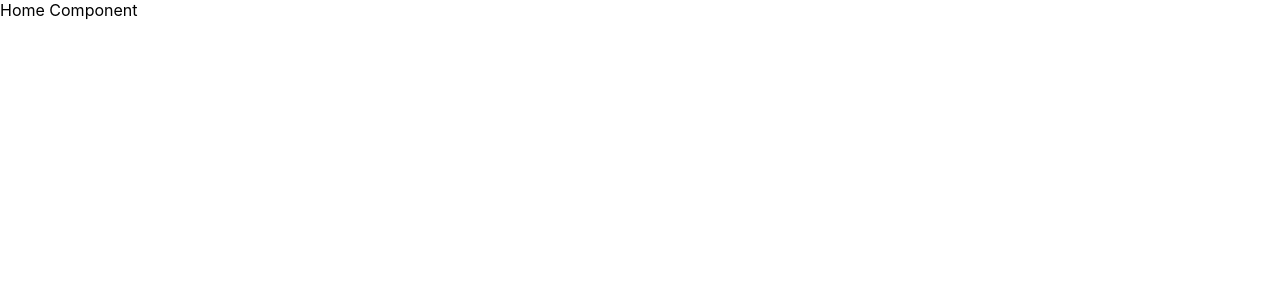
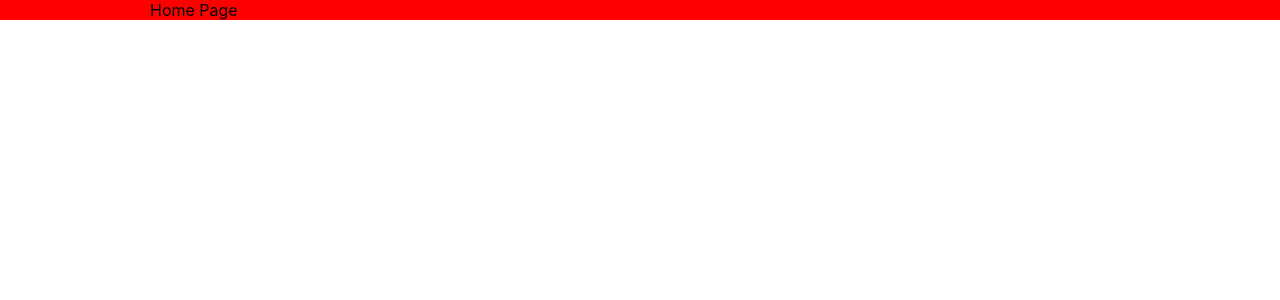
Before and after one commit to VladimirZhd/sign-of-the-times, a React (Create React App) app: page / in a window 1280 px wide. Shown: the top 300 px of the page. Built offline with nearby package versions, Linux system fonts and the light colour scheme.

Commit message:
practice

```diff
--- a/src/App.css
+++ b/src/App.css
@@ -1,7 +1,10 @@
 * {
 	box-sizing: border-box;
 }
-
+.home-wrapper {
+padding-left: 150px;
+background-color: red;
+}
 body {
 	color: black;
 }
--- a/src/components/Home.js
+++ b/src/components/Home.js
@@ -1,7 +1,13 @@
 import React from 'react';
 
 const Home = () => {
-	return <div className='home-wrapper'>Home Component</div>;
+	return (
+		<>
+
+		<div className='home-wrapper'>Home Page</div>
+
+		</>
+	);
 };
 
 export default Home;
```
Also changed, not shown: 1 other file (tests, documents, lock files or other folders).
